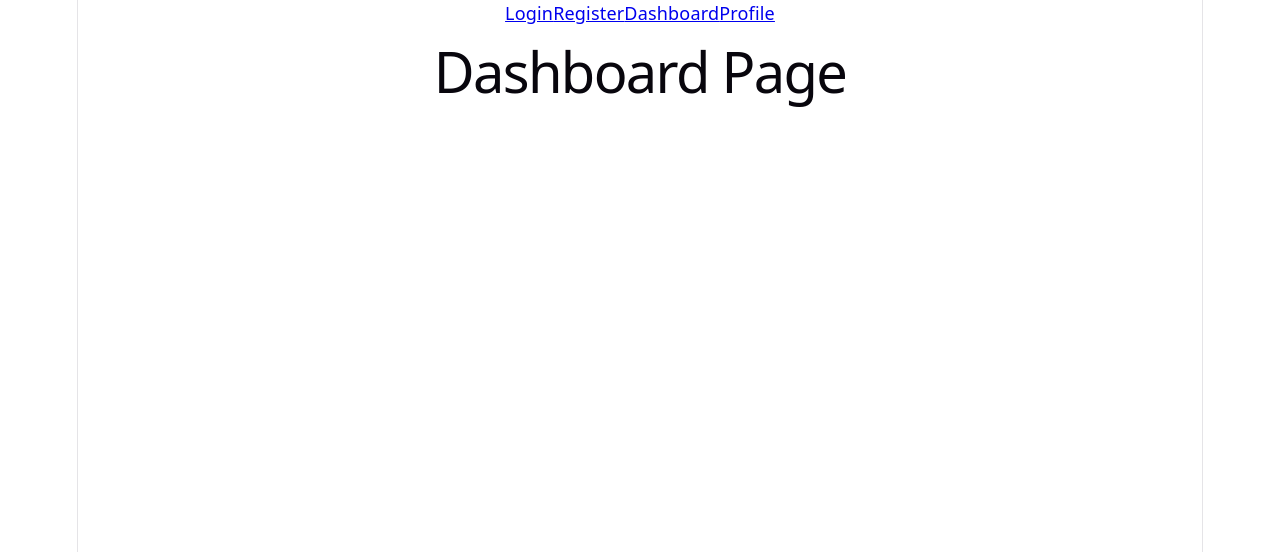
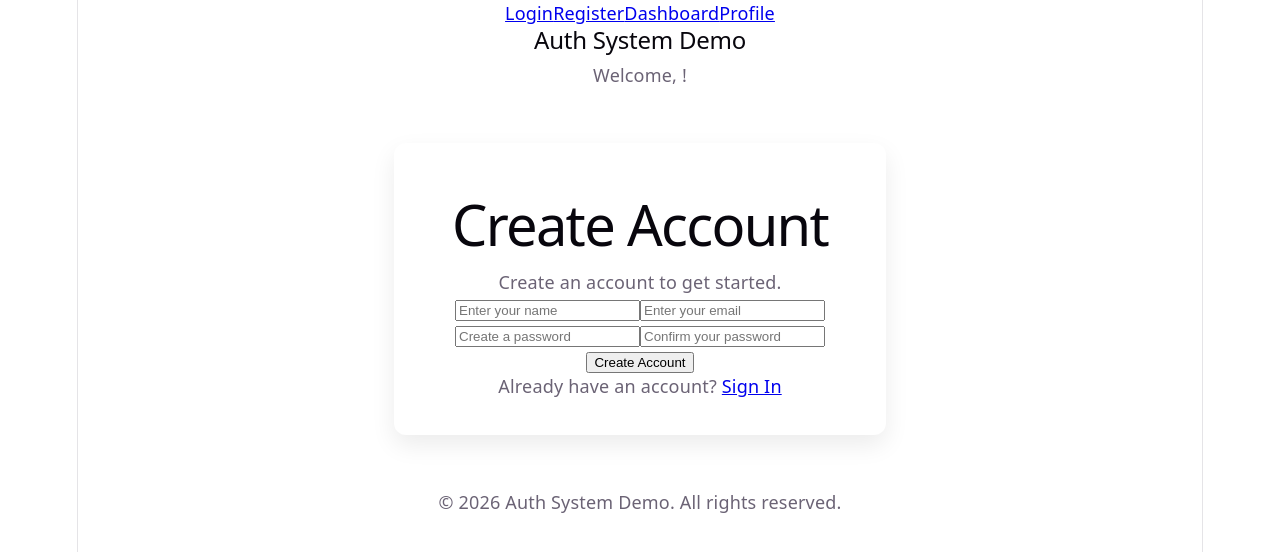
Before and after one commit to alexbray45/auth-system-demo, a React app in the folder frontend/: page /register in a window 1280 px wide. Shown: the top 552 px of the page. Built offline with nearby package versions, Linux system fonts and the light colour scheme; the HTML template or start-up script is replaced by a standard one.

Commit message:
feat: implement user registration and login authentication

```diff
--- a/frontend/src/components/auth/RegisterForm.jsx
+++ b/frontend/src/components/auth/RegisterForm.jsx
@@ -0,0 +1,106 @@
+import { useState } from "react";
+import { useNavigate } from "react-router-dom";
+
+import Button from "../ui/Button";
+import Input from "../ui/Input";
+import authService from "../../services/authService";
+
+function RegisterForm() {
+  const [name, setName] = useState("");
+  const [email, setEmail] = useState("");
+  const [password, setPassword] = useState("");
+  const [confirmPassword, setConfirmPassword] = useState("");
+
+  const [errorMessage, setErrorMessage] = useState("");
+
+  const navigate = useNavigate();
+
+  const handleSubmit = async (event) => {
+    event.preventDefault();
+
+    setErrorMessage("");
+
+    if (!name.trim()) {
+      setErrorMessage("Name is required.");
+      return;
+    }
+
+    if (!email.trim()) {
+      setErrorMessage("Email is required.");
+      return;
+    }
+    const emailPattern = /^[^\s@]+@[^\s@]+\.[^\s@]+$/;
+
+    if (!emailPattern.test(email)) {
+      setErrorMessage("Please enter a valid email address.");
+      return;
+    }
+    if (!password.trim()) {
+      setErrorMessage("Password is required.");
+      return;
+    }
+    if (password.length < 8) {
+      setErrorMessage("Password must be at least 8 characters.");
+      return;
+    }
+    if (!confirmPassword.trim()) {
+      setErrorMessage("Please confirm your password.");
+      return;
+    }
+    if (password !== confirmPassword) {
+      setErrorMessage("Passwords do not match");
+      return;
+    }
+
+    try {
+      const response = await authService.register(name, email, password);
+
+      console.log(response);
+
+      navigate("/login");
+    } catch (error) {
+      setErrorMessage(
+        error.response?.data?.message ||
+          "Unable to create account. Please try again.",
+      );
+    }
+  };
+
+  return (
+    <form onSubmit={handleSubmit}>
+      <Input
+        type="text"
+        placeholder="Enter your name"
+        value={name}
+        onChange={(event) => setName(event.target.value)}
+      />
+
+      <Input
+        type="email"
+        placeholder="Enter your email"
+        value={email}
+        onChange={(event) => setEmail(event.target.value)}
+      />
+
+      <Input
+        type="password"
+        placeholder="Create a password"
+        value={password}
+        onChange={(event) => setPassword(event.target.value)}
+      />
+
+      <Input
+        type="password"
+        placeholder="Confirm your password"
+        value={confirmPassword}
+        onChange={(event) => setConfirmPassword(event.target.value)}
+      />
+
+      <Button type="submit">Create Account</Button>
+
+      {errorMessage && <p>{errorMessage}</p>}
+    </form>
+  );
+}
+
+export default RegisterForm;
--- a/frontend/src/pages/auth/Register.jsx
+++ b/frontend/src/pages/auth/Register.jsx
@@ -1,5 +1,22 @@
-function Dashboard() {
-  return <h1>Dashboard Page</h1>;
+import { Link } from "react-router-dom";
+import MainLayout from "../../layouts/MainLayout";
+import Card from "../../components/ui/Card";
+import RegisterForm from "../../components/auth/RegisterForm";
+
+function Register() {
+  return (
+    <MainLayout>
+      <Card>
+        <h1>Create Account</h1>
+        <p>Create an account to get started.</p>
+
+        <RegisterForm />
+        <p>
+          Already have an account? <Link to="/login">Sign In</Link>{" "}
+        </p>
+      </Card>{" "}
+    </MainLayout>
+  );
 }
 
-export default Dashboard;
+export default Register;
--- a/frontend/src/services/authService.js
+++ b/frontend/src/services/authService.js
@@ -5,6 +5,16 @@ const authService = {
     const response = await api.post("/auth/login", { email, password });
     return response.data;
   },
+
+  register: async (name, email, password) => {
+    const response = await api.post("/auth/register", {
+      name,
+      email,
+      password,
+    });
+
+    return response.data;
+  },
 };
 
 export default authService;
```
Also changed, not shown: 1 other file (tests, documents, lock files or other folders).
